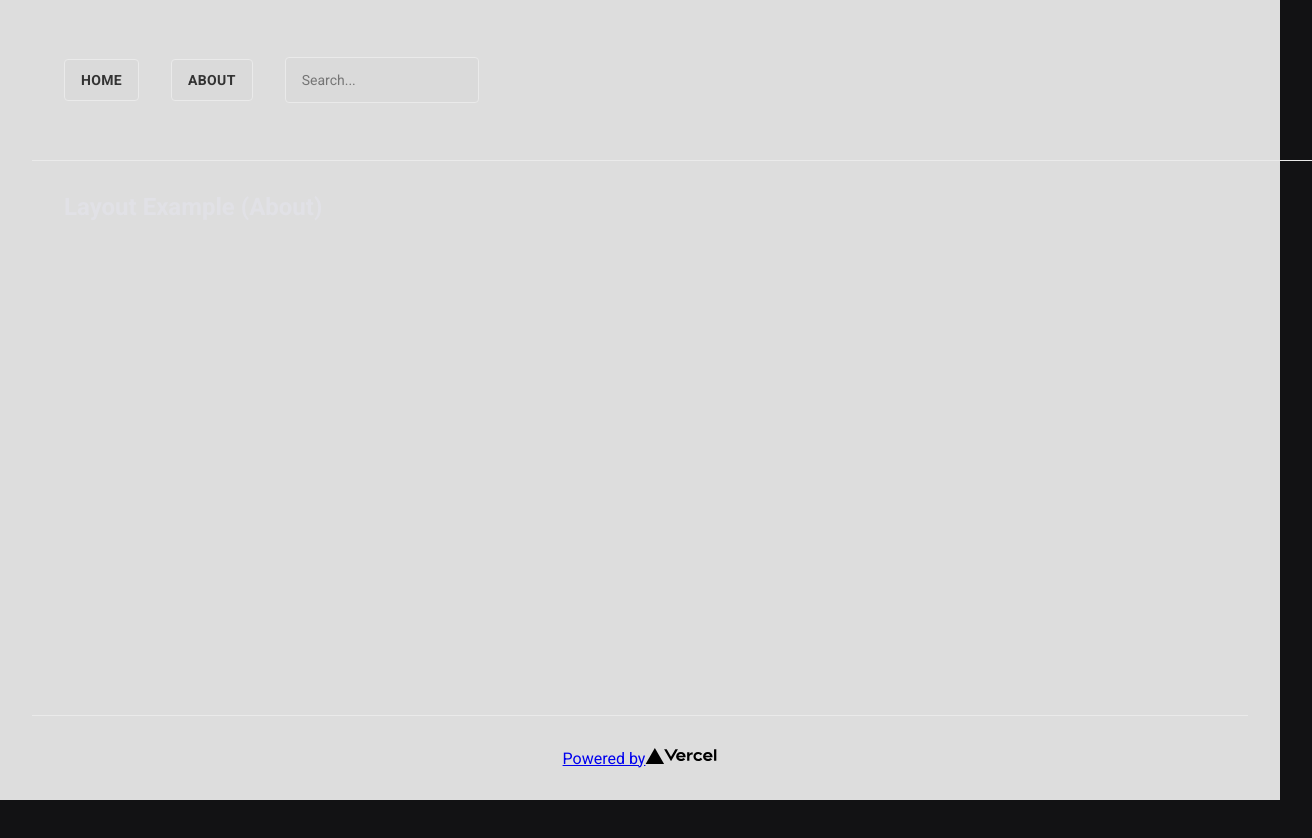
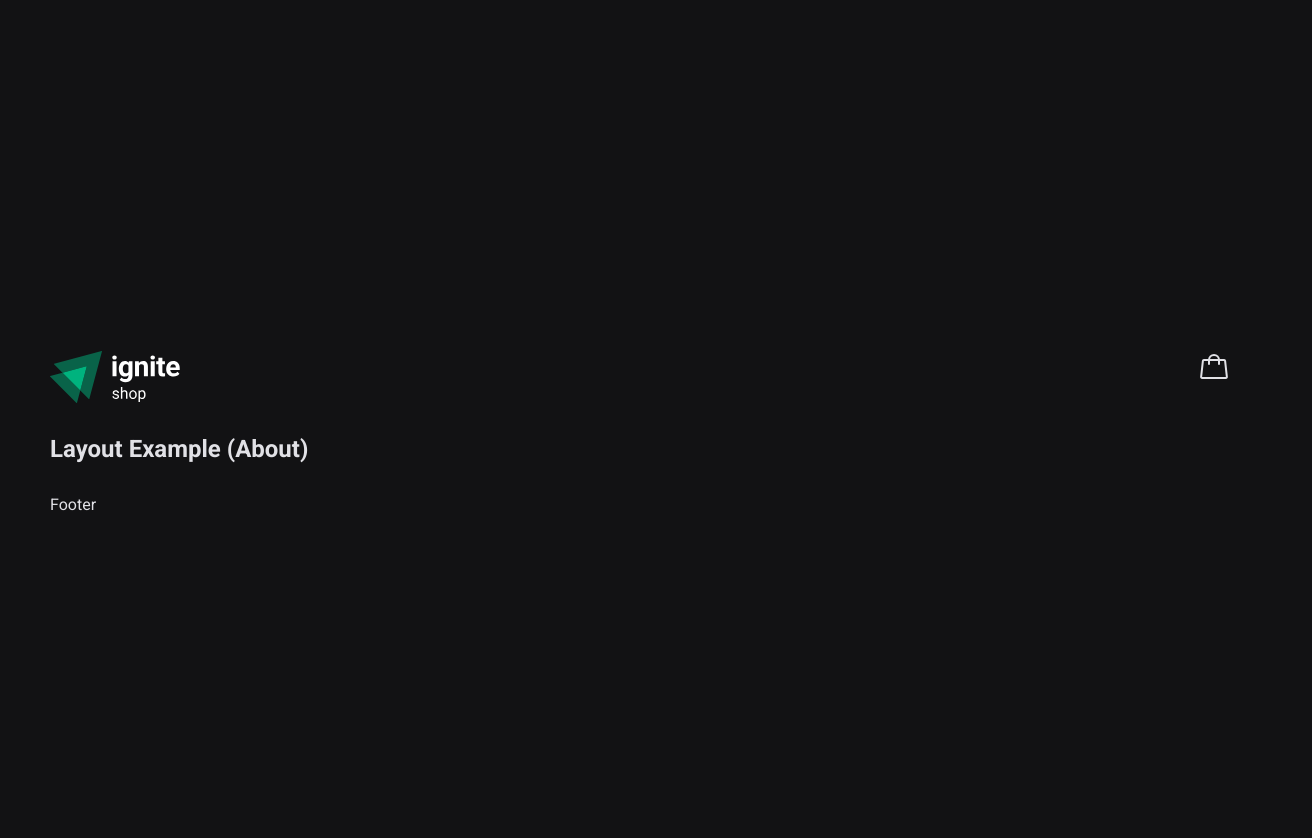
Before and after one commit to cleisonmp/ignite-shop, a Next.js app: page /about in a window 1280 px wide. Shown: the top 838 px of the page, 1312 px wide, since content can reach past the window. Before the commit the page ends 800 px from the top, so only its background shows below. Built offline with nearby package versions, Linux system fonts and the light colour scheme.

Commit message:
style: add header :lipstick:

```diff
--- a/next.config.js
+++ b/next.config.js
@@ -5,6 +5,11 @@ const nextConfig = {
   images: {
     domains: ['i.pravatar.cc', 'picsum.photos'],
   },
+  experimental: {
+    images: {
+      allowFutureImage: true,
+    },
+  },
 }
 
 module.exports = nextConfig
--- a/package.json
+++ b/package.json
@@ -24,6 +24,7 @@
   "dependencies": {
     "@stitches/react": "^1.2.8",
     "next": "12.2.5",
+    "phosphor-react": "^1.4.1",
     "react": "18.2.0",
     "react-dom": "18.2.0"
   },
--- a/src/components/layouts/header/Header.module.css
+++ /dev/null
@@ -1,42 +0,0 @@
-.header {
-  display: flex;
-  align-items: center;
-  width: 100%;
-  height: 6rem;
-  padding: 2rem;
-  border-bottom: 1px solid #eaeaea;
-  gap: 2rem;
-}
-
-.header > a {
-  display: flex;
-  margin: 8px 0;
-  text-decoration: none;
-  background: #dadada;
-  border-radius: 4px;
-  font-size: 14px;
-  padding: 12px 16px;
-  text-transform: uppercase;
-  font-weight: 600;
-  letter-spacing: 0.025em;
-  color: #333;
-  border: 1px solid #eaeaea;
-  transition: all 0.125s ease;
-  align-items: center;
-  justify-content: center;
-}
-
-.header > a:hover {
-  background-color: #cacaca;
-}
-
-.input {
-  margin: 32px 0;
-  text-decoration: none;
-  background: #dadada;
-  border-radius: 4px;
-  border: 1px solid #eaeaea;
-  font-size: 14px;
-  padding: 8px 16px;
-  height: 28px;
-}
--- /dev/null
+++ b/src/components/layouts/header/headerStitches.ts
@@ -0,0 +1,7 @@
+import { styled } from '../../../styles'
+
+export const Container = styled('header', {
+  display: 'flex',
+  justifyContent: 'space-between',
+  width: '100%',
+})
--- a/src/components/layouts/header/index.tsx
+++ b/src/components/layouts/header/index.tsx
@@ -1,19 +1,16 @@
-import Link from 'next/link'
-import styles from './Header.module.css'
+import Image from 'next/future/image'
+import { Container } from './headerStitches'
+import { Handbag } from 'phosphor-react'
+import logoImg from '../../../assets/logo.svg'
 
 // eslint-disable-next-line @typescript-eslint/no-empty-interface
 export interface HeaderProps {}
 
 export const Header = () => {
   return (
-    <header className={styles.header}>
-      <Link href='/'>
-        <a>Home</a>
-      </Link>
-      <Link href='/about'>
-        <a>About</a>
-      </Link>
-      <input className={styles.input} placeholder='Search...' />
-    </header>
+    <Container>
+      <Image src={logoImg} alt='' />
+      <Handbag size={32} />
+    </Container>
   )
 }
--- a/src/components/layouts/primary/PrimaryLayout.module.css
+++ /dev/null
@@ -1,33 +0,0 @@
-.container {
-  display: flex;
-  flex-direction: column;
-  padding: 0 2rem;
-  background-color: #dddddd;
-  min-height: 100vh;
-  justify-content: space-between;
-}
-
-.main {
-  display: flex;
-  flex: 1;
-  //background-color: white;
-}
-
-.main > section {
-  padding: 32px;
-}
-
-.footer {
-  display: flex;
-  padding: 2rem 0;
-  border-top: 1px solid #eaeaea;
-  justify-content: center;
-  align-items: center;
-}
-
-.footer a {
-  display: flex;
-  justify-content: center;
-  align-items: center;
-  flex-grow: 1;
-}
--- a/src/components/layouts/primary/index.tsx
+++ b/src/components/layouts/primary/index.tsx
@@ -1,8 +1,7 @@
-import Image from 'next/image'
 import { ReactNode } from 'react'
 import { Header } from '../header'
 
-import styles from './PrimaryLayout.module.css'
+import { Container } from './primaryStitches'
 
 export interface PrimaryLayoutProps {
   children: ReactNode
@@ -13,27 +12,11 @@ export interface PrimaryLayoutProps {
 export const PrimaryLayout = ({ children }: PrimaryLayoutProps) => {
   return (
     <>
-      <div className={styles.container}>
+      <Container>
         <Header />
-        <main className={styles.main}>{children}</main>
-        <footer className={styles.footer}>
-          <a
-            href='https://vercel.com?utm_source=create-next-app&utm_medium=default-template&utm_campaign=create-next-app'
-            target='_blank'
-            rel='noopener noreferrer'
-          >
-            Powered by{' '}
-            <span className={styles.logo}>
-              <Image
-                src='/vercel.svg'
-                alt='Vercel Logo'
-                width={72}
-                height={16}
-              />
-            </span>
-          </a>
-        </footer>
-      </div>
+        <main>{children}</main>
+        <footer>Footer</footer>
+      </Container>
     </>
   )
 }
--- /dev/null
+++ b/src/components/layouts/primary/primaryStitches.ts
@@ -0,0 +1,14 @@
+import { styled } from '../../../styles'
+
+export const Container = styled('div', {
+  display: 'flex',
+  flexDirection: 'column',
+  alignItems: 'flex-start',
+  justifyContent: 'center',
+  minHeight: '100vh',
+  padding: '2rem 0',
+  width: '100%',
+  maxWidth: 1180,
+  margin: '0 auto',
+  gap: '2rem',
+})
```
Also changed, not shown: src/assets/logo.svg (added), 1 other file (tests, documents, lock files or other folders).
